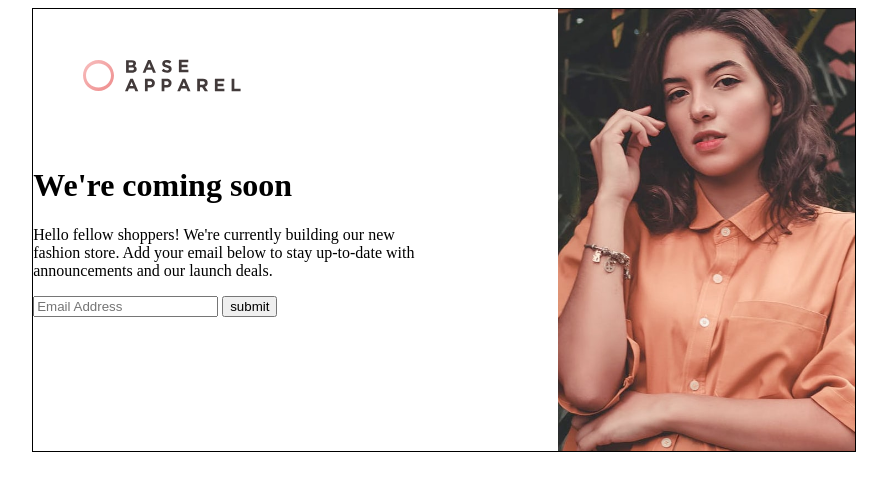
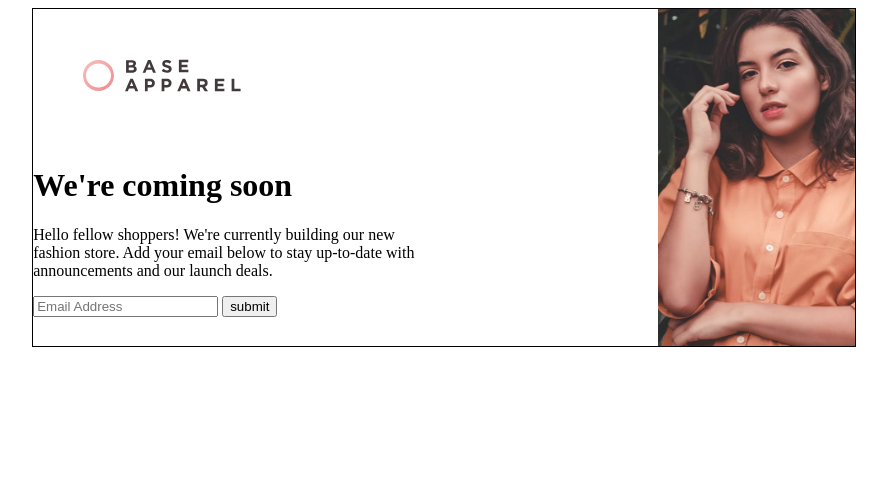
Before and after one commit to rachelharu/base-apparel-landing-page, a plain HTML site: page index.html in a window 1280 px wide. Shown: the whole page, without its empty margins (196-1083 px from the left). Drawn offline with Linux system fonts and the light colour scheme.

Commit message:
edited model section width

```diff
--- a/styles.css
+++ b/styles.css
@@ -35,6 +35,7 @@
 
 .text-section {
   flex: 1;
+  margin-right: 100px;
   /* background-image: url("images/bg-pattern-desktop.svg");
   background-size: 100%; */
 }
@@ -42,10 +43,11 @@
 .model-section {
   height: auto;
   justify-content: right;
+  max-width: 80%;
 }
 
 .girlpicture {
-  /* width: 595px; */
+  /* width: 545px; */
   position: relative;
   max-width: 80%;
   left: 125px;
```
